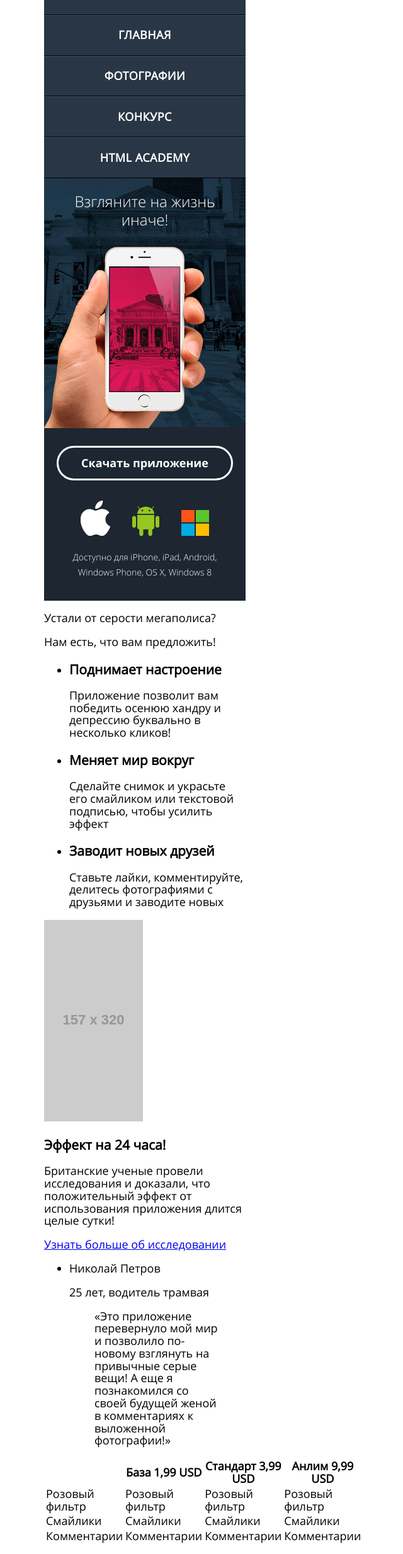
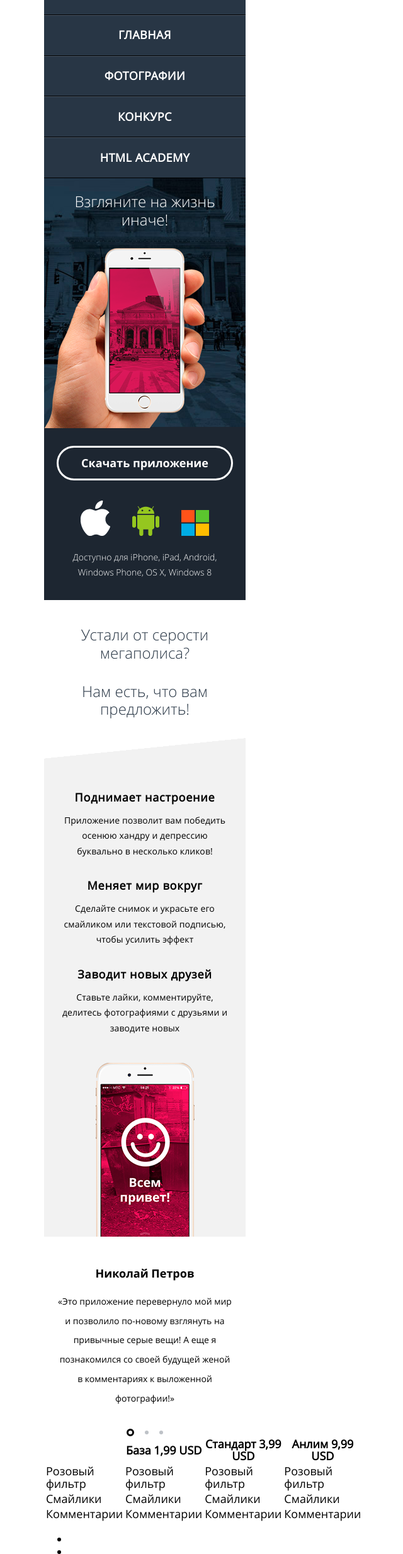
Before and after one commit to Sanych1313/pink, a website: page source/index.html in a window 1280 px wide. Shown: the part 47-2515 px from the top of the page at 63% size, without its empty margins (410-1050 px from the left). Drawn offline with Linux system fonts and the light colour scheme; placeholder pictures from the web are drawn by us.

Commit message:
Стили

```diff
--- a/source/index.html
+++ b/source/index.html
@@ -39,10 +39,12 @@
   <section class="intro-index intro">
     <h2 class="intro__title">Взгляните на жизнь иначе!</h2>
 
+    <div class="intro__pic-wrapper">
     <img class="intro__pic-hand" src="img/intro-pic-hand.png" alt="Фон рука с телефоном" width="320" height="314">
 
     <img class="intro__pic-photo" src="img/intro-pic-photo.png" alt="Фон фото в телефоне" width="111"
       height="197">
+    </div>
 
     <div class="intro__wrapper">
       <a class="intro__button button"  href="#">Скачать приложение</a>
@@ -67,6 +69,7 @@
 </div>
 
   <div class="info">
+    <div class="info__wrapper">
       <p class="info__description">Устали от серости мегаполиса?</p>
       <p class="info__description">Нам есть, что вам предложить!</p>
 
@@ -87,7 +90,8 @@
         </li>
       </ul><!--/info__list-->
 
-    <img class="info__pic-phone" src="http://placehold.it/157x320" alt="Телефон на фоне" width="157" height="320">
+      <img class="info__pic-phone" src="img/info-pic-phone.png" alt="Телефон на фоне" width="157" height="320">
+    </div>
   </div><!--/info-->
 
   <section class="diagram">
@@ -100,10 +104,16 @@
     <ul class="review__list">
       <li class="review__item">
         <p class="review__autor">Николай Петров</p>
-        <p class="review__autor-data">25 лет, водитель трамвая</p>
+        <p class="review__autor-date">25 лет, водитель трамвая</p>
         <blockquote class="review__text">&#171;Это приложение перевернуло мой мир и позволило по-новому взглянуть на привычные серые вещи! А еще я познакомился со своей будущей женой в комментариях к выложенной фотографии!&#187;</blockquote>
       </li>
     </ul><!--/review__list-->
+
+    <ul class="review__pagination">
+      <li class="review__pagination-item review__pagination-item--active"></li>
+      <li class="review__pagination-item"></li>
+      <li class="review__pagination-item"></li>
+    </ul><!--/review__pagination-->
   </div><!--/review-->
 
   <div class="price">
--- /dev/null
+++ b/source/sass/blocks/diagram.scss
@@ -0,0 +1,3 @@
+.diagram {
+  display: none;
+}
--- /dev/null
+++ b/source/sass/blocks/info.scss
@@ -0,0 +1,69 @@
+.info {
+  margin-bottom: -85px;
+
+  background: linear-gradient(-185.8deg, #ffffff 22.3%, #f2f2f2 0%);
+}
+
+.info__wrapper {
+  display: flex;
+  flex-direction: column;
+  width: 320px;
+  margin: 0 auto;
+  padding: 41px 28px;
+}
+
+.info__description {
+  margin: 0;
+
+  font-family: "OpenSansLight", Arial, sans-serif;
+  font-size: 2.4rem;
+  color: $darkBlue;
+  text-align: center;
+  line-height: 1.2;
+
+  &:first-of-type {
+    margin-bottom: 32px;
+  }
+
+  &:last-of-type {
+    margin-bottom: 116px;
+  }
+}
+
+.info-list {
+  display: flex;
+  flex-direction: column;
+  margin: 0;
+  padding: 0;
+
+  list-style: none;
+}
+
+.info-list__item {
+  text-align: center;
+}
+
+.info-list__title {
+  margin: 0;
+  margin-bottom: 14px;
+
+  font-size: 1.8rem;
+  letter-spacing: 0.8px;
+}
+
+.info-list__description {
+  margin: 0;
+  margin-bottom: 33px;
+
+  font-size: 1.4rem;
+  letter-spacing: 0.1px;
+  line-height: 1.75;
+}
+
+.info-list__item:last-of-type .info-list__description {
+  margin-bottom: 43px;
+}
+
+.info__pic-phone {
+  align-self: center;
+}
--- a/source/sass/blocks/intro.scss
+++ b/source/sass/blocks/intro.scss
@@ -1,13 +1,14 @@
 .intro {
   background-image: url(../img/backgound-mobile.jpg);
   background-repeat: no-repeat;
-  background-position: 0 -67px;
+  background-position: 50% -67px;
   background-color: $darkenblue;
 }
 
 .intro__title {
-  margin: 0 25px;
+  margin: 0 auto;
   padding: 0;
+  width: 270px;
 
   font-family: "OpenSansLight", Arial, sans-serif;
   font-size: 2.4rem;
@@ -20,31 +21,33 @@
 .intro-index {
   position: relative;
 
+  display: flex;
+  flex-direction: column;
   padding-top: 23px;
 
   .intro__title {
-    margin-bottom: 316px;
+    margin-bottom: 30px;
   }
 }
 
-.intro-photo {
-  padding: 31px 0 83px;
-}
+.intro__pic-wrapper {
+  position: relative;
 
-.intro-form {
-  padding: 31px 0 55px;
+  width: 320px;
+  min-height: 286px;
+  margin: 0 auto;
 }
 
 .intro__pic-hand {
   position: absolute;
-  top: 109px;
+  top: 0;
   left: 0;
   z-index: 1;
 }
 
 .intro__pic-photo {
   position: absolute;
-  top: 142px;
+  top: 33px;
   left: 104px;
 
   filter: brightness(0.9) contrast(0.9);
@@ -54,7 +57,7 @@
   position: relative;
   z-index: 2;
 
-  padding: 28px 20px 33px;
+  padding: 28px 20px 32px;
 
   text-align: center;
 
@@ -76,16 +79,16 @@
 }
 
 .intro__button {
-  margin-bottom: 32px;
+  margin: 0 auto 32px;
 }
 
 .intro__apps {
   display: flex;
   justify-content: space-around;
   align-items: flex-end;
-  margin: 0;
-  margin-bottom: 22px;
+  margin: 0 auto 22px;
   padding: 0 20px;
+  width: 280px;
 
   list-style: none;
 }
@@ -121,7 +124,8 @@
 }
 
 .intro__description {
-  margin: 0;
+  margin: 0 auto;
+  width: 280px;
 
   font-family: "OpenSansLight", Arial, sans-serif;
   font-size: 1.4rem;
--- a/source/sass/blocks/page-header.scss
+++ b/source/sass/blocks/page-header.scss
@@ -13,6 +13,12 @@
   cursor: default;
 }
 
+.pade-header__logo,
+.top-menu {
+  width: 320px;
+  margin: 0 auto;
+}
+
 .page-header__logo-pic--index,
 .page-header__logo-pic {
   margin: 22px 0px 22px 20px;
@@ -20,44 +26,6 @@
 
 .page-header__logo-pic:hover {
   cursor: pointer;
-}
-
-/*.top-menu__close {
-  position: absolute;
-  top: 18px;
-  right: 34px;
-
-  font-size: 0;
-
-  cursor: pointer;
-
-  &::before {
-    content: "";
-    position: absolute;
-
-    width: 5px;
-    height: 29px;
-
-    background-color: $white;
-
-    transform: rotate(45deg);
-  }
-
-  &::after {
-    content: "";
-    position: absolute;
-
-    width: 5px;
-    height: 29px;
-
-    background-color: $white;
-
-    transform: rotate(-45deg);
-  }
-}*/
-
-.top-menu__open {
-  font-size: 0;
 }
 
 .top-menu__list {
--- /dev/null
+++ b/source/sass/blocks/review.scss
@@ -0,0 +1,74 @@
+.review {
+  position: relative;
+
+  background-color: $white;
+}
+
+.review__list {
+  width: 320px;
+  margin: 0 auto;
+  padding: 0;
+
+  list-style: none;
+}
+
+.review__item {
+  padding: 49px 20px 32px;
+
+  text-align: center;
+}
+
+.review__autor,
+.review__autor-date,
+.review__text {
+  margin: 0;
+}
+
+.review__autor {
+  margin-bottom: 19px;
+
+  font-family: "OpenSansBold", Arial, sans-serif;
+}
+
+.review__autor-date {
+  display: none;
+}
+
+.review__text {
+  font-size: 1.4rem;
+  line-height: 2.2;
+}
+
+.review__pagination {
+  display: flex;
+  justify-content: center;
+  align-items: center;
+  margin: 0 auto;
+  padding: 0;
+  width: 320px;
+
+  list-style: none;
+}
+
+.review__pagination-item {
+  width: 6px;
+  height: 6px;
+
+  background-color: #bec2c7;
+  border-radius: 50%;
+
+  cursor: pointer;
+
+  &:nth-child(2) {
+    margin: 0 17px;
+  }
+}
+
+.review__pagination-item--active {
+  width: 12px;
+  height: 12px;
+
+  background-color: $white;
+  border: 3px solid $black;
+  border-radius: 50%;
+}
--- a/source/sass/style.scss
+++ b/source/sass/style.scss
@@ -1,6 +1,9 @@
 @import "variables.scss";
 @import "blocks/page-header.scss";
 @import "blocks/intro.scss";
+@import "blocks/info.scss";
+@import "blocks/diagram.scss";
+@import "blocks/review.scss";
 
 *,
 *::before,
```
Also changed, not shown: source/css/style.css, 1 other file. Lines whose indentation alone changed are shown as unchanged.
